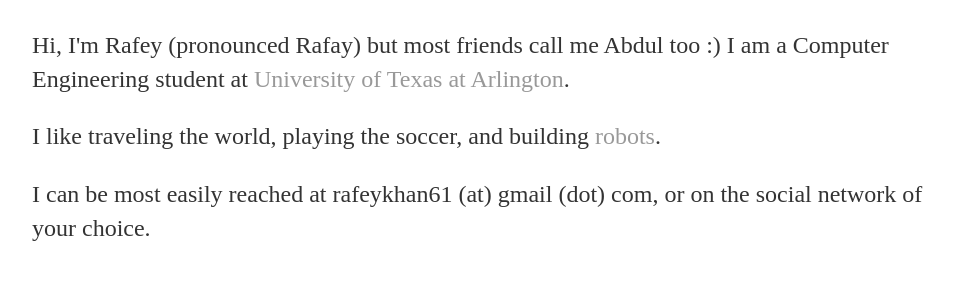
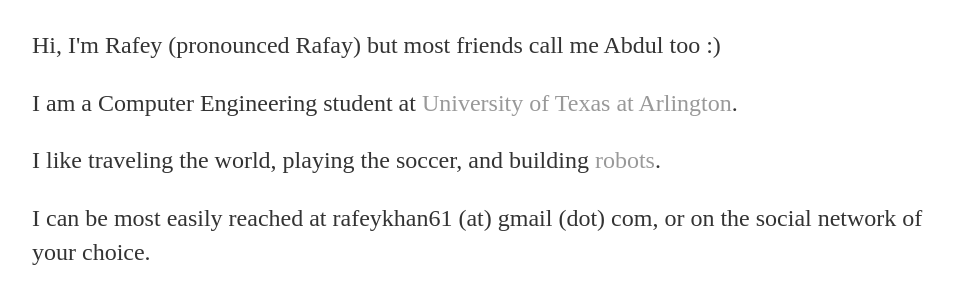
Before and after one commit to rafeykhan/myWebpage, a plain HTML site: page index.html in a window 1280 px wide. Shown: the part 118-422 px from the top of the page, without its empty margins (160-1114 px from the left). Drawn offline with Linux system fonts and the light colour scheme.

Commit message:
Update index.html

```diff
--- a/index.html
+++ b/index.html
@@ -14,8 +14,8 @@
 </div>
 
 <div id="about">
-<p>	Hi, I'm Rafey (pronounced Rafay) but most friends call me Abdul too :)
-    I am a Computer Engineering student at <a href="http://www.uta.edu/uta/">University of Texas at Arlington</a>.
+<p>	Hi, I'm Rafey (pronounced Rafay) but most friends call me Abdul too :)</p>
+<p> I am a Computer Engineering student at <a href="http://www.uta.edu/uta/">University of Texas at Arlington</a>.
 </p><p>
 I like traveling the world, playing the soccer, and building <a href="http://github.com/rafeykhan"> robots</a>.
 </p><p>
```
